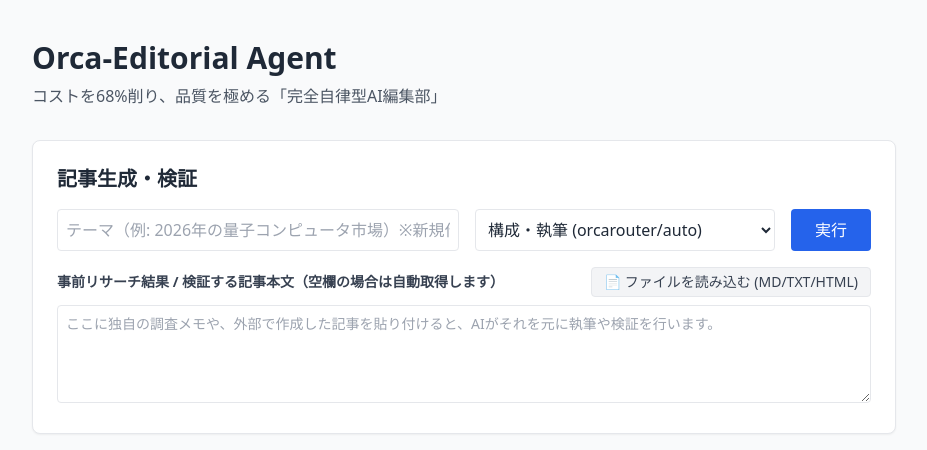
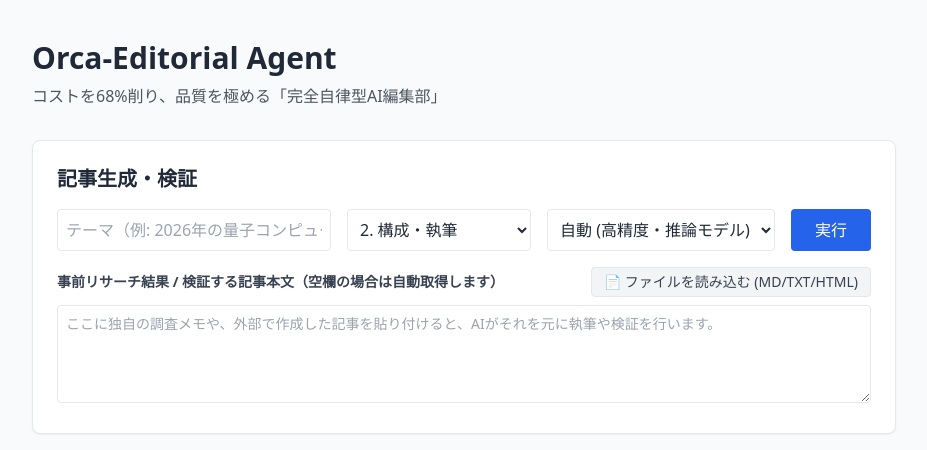
Before and after one commit to npulsar-droid/orca-editorial-agent, a FastAPI app: page / in a window 1280 px wide. Shown: the top 450 px of the page, without its empty margins (176-1103 px from the left). Run offline with FastAPI, Linux system fonts and the light colour scheme; some libraries are stand-ins or nearby versions.

Commit message:
feat: Add explicit model selector dropdown to give user full control over speed vs quality

```diff
--- a/app/main.py
+++ b/app/main.py
@@ -7,7 +7,7 @@ from fastapi.templating import Jinja2Templates
 from pydantic import BaseModel
 from openai import OpenAI
 
-app = FastAPI(title="Orca-Editorial Agent")
+app = FastAPI()
 
 templates = Jinja2Templates(directory="app/templates")
 
@@ -34,12 +34,14 @@ if not TAVILY_API_KEY:
 
 class GenerateRequest(BaseModel):
     theme: str
-    step: str = "writing"
+    step: str
     article: str = ""
+    model: str = "orcarouter/auto"
 
 def perform_web_search(query: str):
     if not TAVILY_API_KEY:
-        return [{"title": "設定エラー", "body": "Tavily APIキーが読み込めませんでした。"}]
+        return [{"title": "エラー", "body": "Tavily APIキーが設定されていません。"}]
+
     try:
         url = "https://api.tavily.com/search"
         data = json.dumps({
@@ -48,32 +50,24 @@ def perform_web_search(query: str):
             "search_depth": "basic",
             "max_results": 3
         }).encode("utf-8")
-        req = urllib.request.Request(url, data=data, headers={"Content-Type": "application/json"})
-        with urllib.request.urlopen(req) as response:
-            result = json.loads(response.read().decode("utf-8"))
-        formatted_results = []
+        req = urllib.request.Request(url, data=data, headers={'Content-Type': 'application/json'})
+        response = urllib.request.urlopen(req)
+        result = json.loads(response.read().decode('utf-8'))
+
+        results = []
         for r in result.get("results", []):
-            formatted_results.append({"title": r.get("title", "No Title"), "body": r.get("content", "No Content")})
-        if not formatted_results:
-            return [{"title": "検索結果なし", "body": "関連する情報が見つかりませんでした。"}]
-        return formatted_results
+            results.append({"title": r.get("title"), "body": r.get("content")})
+        return results
     except Exception as e:
-        return [{"title": "検索エラー", "body": str(e)}]
+        return [{"title": "エラー", "body": f"検索中にエラーが発生しました: {str(e)}"}]
 
 @app.get("/", response_class=HTMLResponse)
 async def read_root(request: Request):
-    return templates.TemplateResponse(request=request, name="index.html")
+    return templates.TemplateResponse("index.html", {"request": request})
 
 @app.post("/api/generate")
-async def generate_step(req: GenerateRequest):
-    model_map = {
-        "research": "orcarouter/free",
-        "writing": "orcarouter/auto",
-        "fact_check": "orcarouter/auto"
-    }
-    model_name = model_map.get(req.step, "orcarouter/auto")
-
-    async def event_generator():
+async def generate_content(req: GenerateRequest):
+    async def generate_stream():
         try:
             search_context = ""
             if req.step in ["research", "writing"]:
@@ -90,21 +84,19 @@ async def generate_step(req: GenerateRequest):
 
             if req.step == "research":
                 system_prompt = "あなたは優秀なリサーチャーです。提供されたWeb検索結果を元に、テーマに関する最新情報をわかりやすく要約してレポートを作成してください。"
-                agent_name = "リサーチエージェント"
+                prompt = f"テーマ: {req.theme}\n\n{search_context}"
             elif req.step == "writing":
-                system_prompt = "あなたはプロのWebライターです。提供されたWebリサーチ結果（最新情報）を必ず踏まえて、読者を惹きつけるマークダウン形式の記事を執筆してください。"
-                agent_name = "執筆エージェント"
+                system_prompt = "あなたはプロのWebライターです。提供されたリサーチ結果を元に、読者を惹きつける魅力的なブログ記事をMarkdown形式で執筆してください。"
+                prompt = f"テーマ: {req.theme}\n\n{search_context}\n\n【指示】見出し、箇条書き、太字などを効果的に使い、Markdownで出力してください。"
+            elif req.step == "fact_check":
+                system_prompt = "あなたは厳格なファクトチェッカーです。記事本文に事実誤認や飛躍がないかをチェックし、修正が必要な箇所をテーブル形式（Markdown）でリストアップしてください。"
+                prompt = f"テーマ: {req.theme}\n\n【検証対象の記事本文】\n{req.article}\n\n【指示】\n修正箇所・理由・修正案を、MarkdownのTableで出力してください。"
             else:
-                system_prompt = "あなたは厳格なファクトチェッカーです。記事の内容が論理的かつ事実に基づいているか検証し、必要に応じて修正案を提示してください。"
-                agent_name = "ファクトチェックエージェント"
-                yield json.dumps({"type": "status", "message": "🧐 ファクトチェックエージェント起動（記事の検証中...）", "progress": 30}) + "\n"
+                raise ValueError("Invalid step")
 
-            if req.step == "fact_check":
-                prompt = f"テーマ: {req.theme}\n\n【検証対象の記事本文】\n{req.article}\n\n上記の記事の内容が論理的かつ事実に基づいているか検証し、修正箇所があれば指摘し、完成版の記事を出力してください。"
-            else:
-                prompt = f"テーマ: {req.theme}\n\n{search_context}\n\n上記の情報を踏まえ、タスクを実行してください。"
+            model_name = req.model
 
-            yield json.dumps({"type": "status", "message": f"🤖 {agent_name}がテキストをストリーミング生成中...", "progress": 70}) + "\n"
+            yield json.dumps({"type": "status", "message": "🤖 エージェントがテキストをストリーミング生成中...", "progress": 70}) + "\n"
 
             response = client.chat.completions.create(
                 model=model_name,
@@ -118,30 +110,21 @@ async def generate_step(req: GenerateRequest):
 
             actual_model = model_name
             full_text = ""
+
             for chunk in response:
-                if hasattr(chunk, 'model') and chunk.model:
+                if getattr(chunk, "model", None):
                     actual_model = chunk.model
 
-                if chunk.choices and len(chunk.choices) > 0:
-                    delta = chunk.choices[0].delta.content
-                    if delta:
-                        full_text += delta
-                        yield json.dumps({"type": "chunk", "content": delta}) + "\n"
+                content = chunk.choices[0].delta.content if chunk.choices and chunk.choices[0].delta.content else ""
+                if content:
+                    full_text += content
+                    yield json.dumps({"type": "chunk", "content": content}) + "\n"
 
-            yield json.dumps({"type": "status", "message": "✨ すべての処理が完了しました！", "progress": 100}) + "\n"
-
-            # ストリーミング時はトークン数がAPIから返らない事が多いので文字数から概算
-            estimated_tokens = len(full_text)
-            cost = round(estimated_tokens * 0.01, 2)
-
-            yield json.dumps({
-                "type": "done",
-                "actual_model": actual_model,
-                "tokens": estimated_tokens,
-                "cost_estimate_jpy": cost
-            }) + "\n"
+            tokens = len(full_text)
+            cost = tokens * 0.0003
+            yield json.dumps({"type": "done", "actual_model": actual_model, "tokens": tokens, "cost_estimate_jpy": round(cost, 2)}) + "\n"
 
         except Exception as e:
             yield json.dumps({"type": "error", "message": str(e)}) + "\n"
 
-    return StreamingResponse(event_generator(), media_type="application/x-ndjson")
+    return StreamingResponse(generate_stream(), media_type="application/x-ndjson")
--- a/app/templates/index.html
+++ b/app/templates/index.html
@@ -17,9 +17,13 @@
             <div class="flex gap-4 mb-4">
                 <input type="text" id="theme" placeholder="テーマ（例: 2026年の量子コンピュータ市場）※新規作成時は必須" class="flex-1 border p-2 rounded">
                 <select id="step" class="border p-2 rounded bg-white">
-                    <option value="research">リサーチ (orcarouter/free)</option>
-                    <option value="writing" selected>構成・執筆 (orcarouter/auto)</option>
-                    <option value="fact_check">ファクトチェック (orcarouter/auto)</option>
+                    <option value="research">1. リサーチ</option>
+                    <option value="writing" selected>2. 構成・執筆</option>
+                    <option value="fact_check">3. ファクトチェック</option>
+                </select>
+                <select id="model" class="border p-2 rounded bg-white">
+                    <option value="orcarouter/auto" selected>自動 (高精度・推論モデル)</option>
+                    <option value="orcarouter/free">高速 (GPT-4o-mini等)</option>
                 </select>
                 <button id="exec-btn" onclick="generate()" class="bg-blue-600 text-white px-6 py-2 rounded hover:bg-blue-700">実行</button>
                 <button id="cancel-btn" onclick="cancelGeneration()" class="hidden bg-red-600 text-white px-6 py-2 rounded hover:bg-red-700">停止</button>
@@ -160,6 +164,7 @@ ${htmlBody}
         async function generate() {
             let theme = document.getElementById('theme').value;
             const step = document.getElementById('step').value;
+            const model = document.getElementById('model').value;
             const outputEl = document.getElementById('output');
             const customContext = document.getElementById('custom-context').value;
 
@@ -220,7 +225,7 @@ ${htmlBody}
                 const res = await fetch('/api/generate', {
                     method: 'POST',
                     headers: {'Content-Type': 'application/json'},
-                    body: JSON.stringify({theme: theme, step: step, article: articleText}),
+                    body: JSON.stringify({theme: theme, step: step, article: articleText, model: model}),
                     signal: abortController.signal
                 });
 
```
